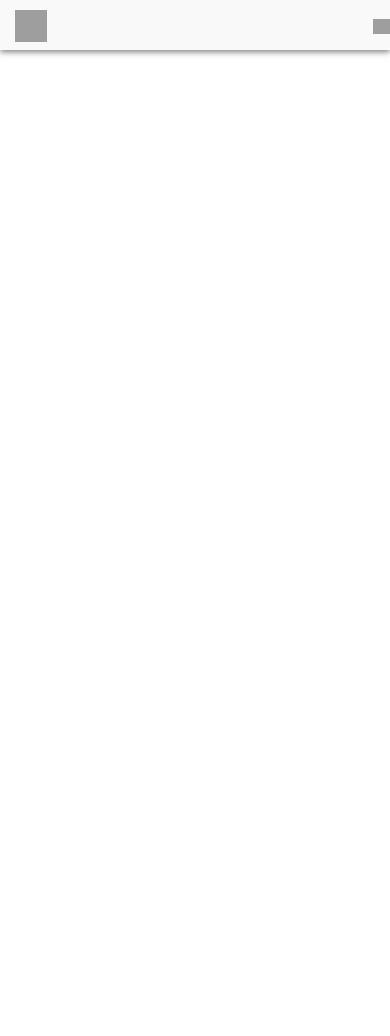
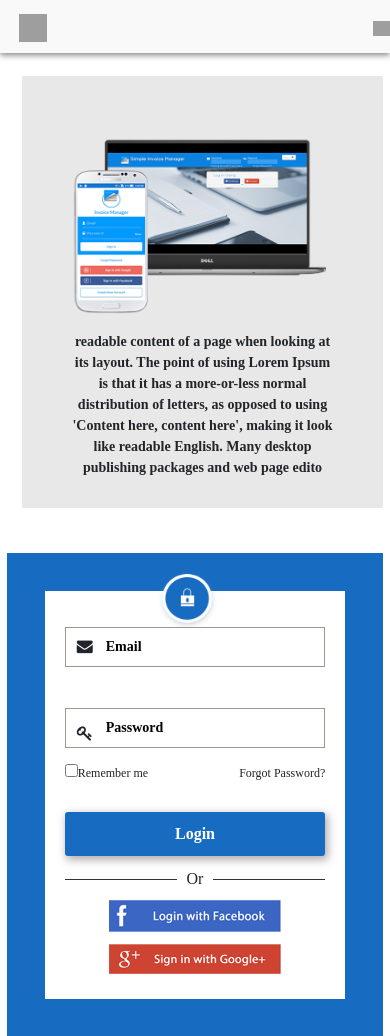
Before and after one commit to vikrantgaherwar123/SIM, an Angular app: page /login in a window 390 px wide. Before the commit the page ends 844 px from the top, so only its background shows below. Built offline with nearby package versions, Linux system fonts and the light colour scheme; grey boxes are pictures that could not be loaded.

Commit message:
Added font awesome and login page design

```diff
--- a/angular.json
+++ b/angular.json
@@ -24,7 +24,8 @@
             ],
             "styles": [
               "src/styles.css",
-              "./node_modules/bootstrap/dist/css/bootstrap.min.css"
+              "./node_modules/bootstrap/dist/css/bootstrap.min.css",
+              "./node_modules/font-awesome/css/font-awesome.min.css"
             ],
             "scripts": [
               "./node_modules/jquery/dist/jquery.min.js",
--- a/package.json
+++ b/package.json
@@ -22,6 +22,7 @@
     "@angular/router": "^6.1.0",
     "bootstrap": "^4.1.3",
     "core-js": "^2.5.4",
+    "font-awesome": "^4.7.0",
     "jquery": "^3.3.1",
     "rxjs": "^6.0.0",
     "zone.js": "~0.8.26"
--- a/src/app/app.module.ts
+++ b/src/app/app.module.ts
@@ -4,11 +4,13 @@ import { NgModule } from '@angular/core';
 import { AppComponent } from './components/index/index.component';
 import { HeaderComponent } from './components/header/header.component';
 import { AppRoutingModule } from './/app-routing.module';
+import { LoginComponent } from './components/login/login.component';
 
 @NgModule({
   declarations: [
     AppComponent,
-    HeaderComponent
+    HeaderComponent,
+    LoginComponent
   ],
   imports: [
     BrowserModule,
--- a/src/app/components/header/header.component.css
+++ b/src/app/components/header/header.component.css
@@ -1,12 +1,19 @@
 .header {
-  padding-top: 10px;
-  padding-bottom: 8px;
+  padding-top: 12px;
+  padding-bottom: 10px;
   background-color: #f9f9f9;
   box-shadow: 0px 2px 6px 0px rgba(0, 0, 0, 0.5);
   -webkit-box-shadow: 0px 2px 6px 0px rgba(0, 0, 0, 0.5);
   -moz-box-shadow: 0px 2px 6px 0px rgba(0, 0, 0, 0.5);
+  position: fixed;
+  top: 0;
+  z-index: 2000;
+  width: 100%;
 }
-
+.sidebar-switch-icon {
+  margin-left: 2%;
+  padding-top: 1%;
+}
 .user-logout {
   padding-top: 2%;
   padding-bottom: 2%;
--- a/src/app/components/header/header.component.html
+++ b/src/app/components/header/header.component.html
@@ -2,7 +2,7 @@
   <div class="col-6">
     <div class="row">
       <div class="col-1 sidebar-switch-icon">
-        <img src="/src/assets/images/menu32.png" alt="icon" style="width: 32px; height: 32px">
+        <img src="/src/assets/images/menu32.png" alt="icon" style="width: 28px; height: 28px">
       </div>
       <div class="logo col-10 d-none d-sm-block">
         <img src="/src/assets/images/logo_header.png" alt="icon" style="width: auto; height: 50px">
--- a/src/app/components/index/index.component.css
+++ b/src/app/components/index/index.component.css
@@ -0,0 +1,3 @@
+.content {
+  padding: 0 2%;
+}
--- a/src/app/components/index/index.component.html
+++ b/src/app/components/index/index.component.html
@@ -2,5 +2,7 @@
   <div class="header-container">
     <app-header></app-header>
   </div>
-  <div class="content"></div>
+  <div class="content">
+    <router-outlet></router-outlet>
+  </div>
 </div>
--- /dev/null
+++ b/src/app/components/login/login.component.css
@@ -0,0 +1,184 @@
+.login-container {
+  margin-top: 9%;
+}
+.info-container {
+  padding: 4%;
+  margin: 45px 0px;
+  background-color: #e8e8e8;
+}
+.info-container img {
+  width: 263px;
+  height: auto;
+  margin-top: 22px;
+}
+.info-container p {
+  padding: 0 10%;
+  margin-top: 2%;
+  font-size: 14px;
+}
+.login-form-container {
+  padding: 10%;
+  background-color: #176cc1;
+}
+.lock-image{
+  width: 75px;
+  height: auto;
+  position: absolute;
+  top: 2%;
+  left: 38%
+}
+.login-form {
+  background-color: #ffffff;
+  padding: 12px 20px;
+}
+.social-login-container a {
+  width: 66%;
+  max-height: 30px;
+  margin-bottom: 5%;
+}
+.social-login-container a img {
+  max-width: 100%;
+}
+
+.navbar-default .navbar-nav > li {
+  color: #000;
+}
+.nav.navbar-nav li a {
+  color:#fff;
+  font-weight: 600;
+}
+.nav.navbar-nav.navbar-right li a :hover{
+  color:#000;
+}
+nav > li > a:focus, .nav > li > a:hover{
+  background-color: transparent;
+}
+@media (max-width: 768px) {
+  body {
+    text-align: center;
+  }
+}
+body{
+  clear: both;
+}
+.navbar, .navbar-default {
+  background-color: transparent;
+  border: none;
+}
+#footer-right {
+  background-color: #176cc1;
+  padding: 3% 0;
+  color: #fff;
+  font-weight: 600;
+  text-align: left
+}
+#footer-left {
+  padding: 3% 0;
+}
+footer {
+  padding: 0 !important;
+}
+#footer-right ul {
+  margin-top: 15%;
+  list-style-type: none;
+  padding: 0;
+}
+#footer-right ul li {
+  padding: 3% 0;
+}
+#login-left-outer {
+  margin: 3.3vw 0;
+  background-color: #e8e9e9;
+  text-align: center;
+  height: 390px;
+}
+#login-left-inner {
+  /*background-color: #e8e9e9;
+  text-align: center;*/
+}
+#img-left-main {
+  width: 263px;
+  height: auto;
+  margin: 3vw 0px 0px 0px;
+}
+#login-right-outer {
+  height: 485px;
+  background-color: #176cc1;
+  padding: 4%;
+}
+#login-right-inner {
+  height: 394px;
+  background-color: #fff;
+  text-align: center;
+  padding: 6% 3% 3% 3%;
+}
+#login-right-outer1 {
+  height: 485px;
+  background-color: #176cc1;
+  padding: 4%;
+}
+#login-right-inner1 {
+  background-color: #fff;
+  text-align: center;
+  padding: 6% 3% 3% 3%;
+}
+.login-input {
+  width: 100%;
+  min-height: 40px;
+  padding-left: 40px;
+  border: 1px solid #9f978e;
+}
+.login-input::placeholder {
+  font-weight: 600;
+  color: #000;
+}
+.form-group i {
+  position: relative;
+  top: 32px;
+  left: 12px;
+}
+#rem-for {
+  font-size: 12px;
+}
+#login-btn
+{
+  width:100%;
+  background-color: #176cc1;
+  color: #fff;
+  font-weight: 600;
+  border: none;
+  padding: 10px;
+  border-radius: 3px;
+  box-shadow: 2px 3px 8px 1px rgba(118,111,111,0.57)
+}
+#login-btn1
+{
+  width:100%;
+  background-color: #176cc1;
+  color: #fff;
+  font-weight: 600;
+  border: none;
+  padding: 10px;
+  border-radius: 3px;
+  box-shadow: 2px 3px 8px 1px rgba(118,111,111,0.57)
+}
+#h2-div {
+  width: 100%;
+  text-align: center;
+  border-bottom: 1px solid #333;
+  line-height: 0.1em;
+  margin: 10px 0 20px;
+}
+#h2-div span {
+  background:#fff;
+  padding:0 10px;
+}
+#or-div {
+  margin-top: 22px;
+}
+#remember {
+  border: 1px solid #176cc1;
+}
+#login-container {
+  height: 485px;
+}
--- /dev/null
+++ b/src/app/components/login/login.component.html
@@ -0,0 +1,90 @@
+<div class="row login-container">
+  <div class="col-md-7 pad-right-0">
+    <div class="info-container text-center">
+
+      <img src="assets/images/login/lh.png" class="">
+
+      <p>
+        readable content of a page when looking at its layout. The point of using Lorem Ipsum is that it has a more-or-less normal
+        distribution of letters, as opposed to using 'Content here, content here', making it look like readable English.
+        Many desktop publishing packages and web page edito
+      </p>
+    </div>
+  </div>
+  <div class="col-md-4 pad0">
+    <div class="login-form-container">
+      <img src="assets/images/login/lg.png" class="lock-image img-fluid">
+
+      <div class="login-form">
+        <form name="form">
+          <div class="form-group" style="margin-bottom: 8px;">
+            <i class="fa fa-envelope"></i>
+            <input type="text" class="login-input" name="email" ng-model="user.userName" autocomplete="off" placeholder="Email">
+          </div>
+          <div style="min-height: 15px;">
+            <!-- <span ng-show="errorStaus" class="font-custom-bold" style="color: #ff0000; font-size: 11px">
+              <img src="assets/images/exclamation16.png" style="width: 12px;margin-top: -3px;">
+              {{registerMessage}}
+            </span> -->
+          </div>
+          <div class="form-group">
+            <i class="fa fa-key"></i>
+            <input type="password" class="login-input" name="password" placeholder="Password" ng-model="user.Password" required autocomplete="off"
+              style="margin-top: -6px;">
+          </div>
+          <div id="rem-for">
+            <div class="padl0 pull-left">
+              <input type="checkbox" id="remember"><label class="font-custom-bold fontsize12" style="vertical-align: text-top;"
+                for="remember"></label>Remember me
+            </div>
+            <a class="pull-right" ng-click="forgetPassword();">Forgot Password?</a>
+          </div>
+
+          <div class="clearfix">&nbsp;</div>
+          <div class="clearfix">&nbsp;</div>
+          <div class="form-group">
+            <button type="submit" id="login-btn" data-loading-text="Loading <i class='fa fa-spinner fa-spin '></i>" name="login-btn"
+              href="#" ng-click="loginUser(user);">Login</button>
+          </div>
+        </form>
+        <div id="or-div">
+          <div id="h2-div"><span>Or</span></div>
+        </div>
+        <div class="social-login-container text-center">
+          <a fb-login type="button" id="fbbtn" name="fbbtn" style="cursor: pointer">
+            <img src="assets/images/login/fb.png">
+          </a>
+          <a g-login type="button" id="googlebtn" name="googlebtn" style="cursor: pointer">
+            <img src="assets/images/login/gplus.png">
+          </a>
+        </div>
+      </div>
+    </div>
+  </div>
+  <!-- <div class="col-md-4" id="login-right-outer1" ng-show="forgetFlag">
+    <div class="col-md-12" id="login-right-inner1">
+      <div class="col-md-12">
+        <img src="assets/images/login/lg.png" id="login-lock1">
+        <div class="font-custom-book" style="margin-top: 42.5px;font-weight: 900; font-size: 11px"> enter your email id
+          to reset password
+        </div>
+
+        <form name="forgetForm" ng-submit="verifyEmail(forget,true)">
+          <div class="form-group input--with-icon">
+            <i class="fa fa-envelope input-icons"></i>
+            <input type="email" class="login-input" name="email" ng-model="forget.email" required autocomplete="off" placeholder="Email">
+          </div>
+          <div style="min-height: 15px;" class="margin-bottom-5px">
+            <span ng-show="forgetResponseStatus" class="font-custom-bold" style="color: #ff8000; font-size: 11px"></span>
+          </div>
+          <div class="form-group">
+            <button type="submit" id="login-btn1" name="login-btn" ng-disabled="!forgetForm.$valid">Reset</button>
+          </div>
+        </form>
+      </div>
+    </div>
+    <div class="forget-back text-center">
+      <span href="#" ng-click="forgetFlag = false;forgetResponseStatus = false;"> Go Back</span>
+    </div>
+  </div> -->
+</div>
--- /dev/null
+++ b/src/app/components/login/login.component.ts
@@ -0,0 +1,15 @@
+import { Component, OnInit } from '@angular/core';
+
+@Component({
+  selector: 'app-login',
+  templateUrl: './login.component.html',
+  styleUrls: ['./login.component.css']
+})
+export class LoginComponent implements OnInit {
+
+  constructor() { }
+
+  ngOnInit() {
+  }
+
+}
--- a/src/styles.css
+++ b/src/styles.css
@@ -1 +1,22 @@
-/* You can add global styles to this file, and also import other style files */
+b, body, p, button {
+  font-family: quicksand_regular !important;
+  font-size: 13.5px;
+  font-style: normal;
+  font-weight: 800;
+}
+.pad0 {
+  padding-left: 0 !important;
+  padding-right: 0 !important;
+}
+.pad-right-0 {
+  padding-right: 0 !important;
+}
+.pad-left-0 {
+  padding-left: 0 !important;
+}
+input[type=text], input[type=password] {
+  font-family: quicksand_book !important;
+  font-size: 14px !important;
+  font-style: normal;
+  font-weight: 800 !important;
+}
```
Also changed, not shown: src/app/app-routing.module.ts (+7 -1 lines), 2 other files (tests, documents, lock files or other folders).
